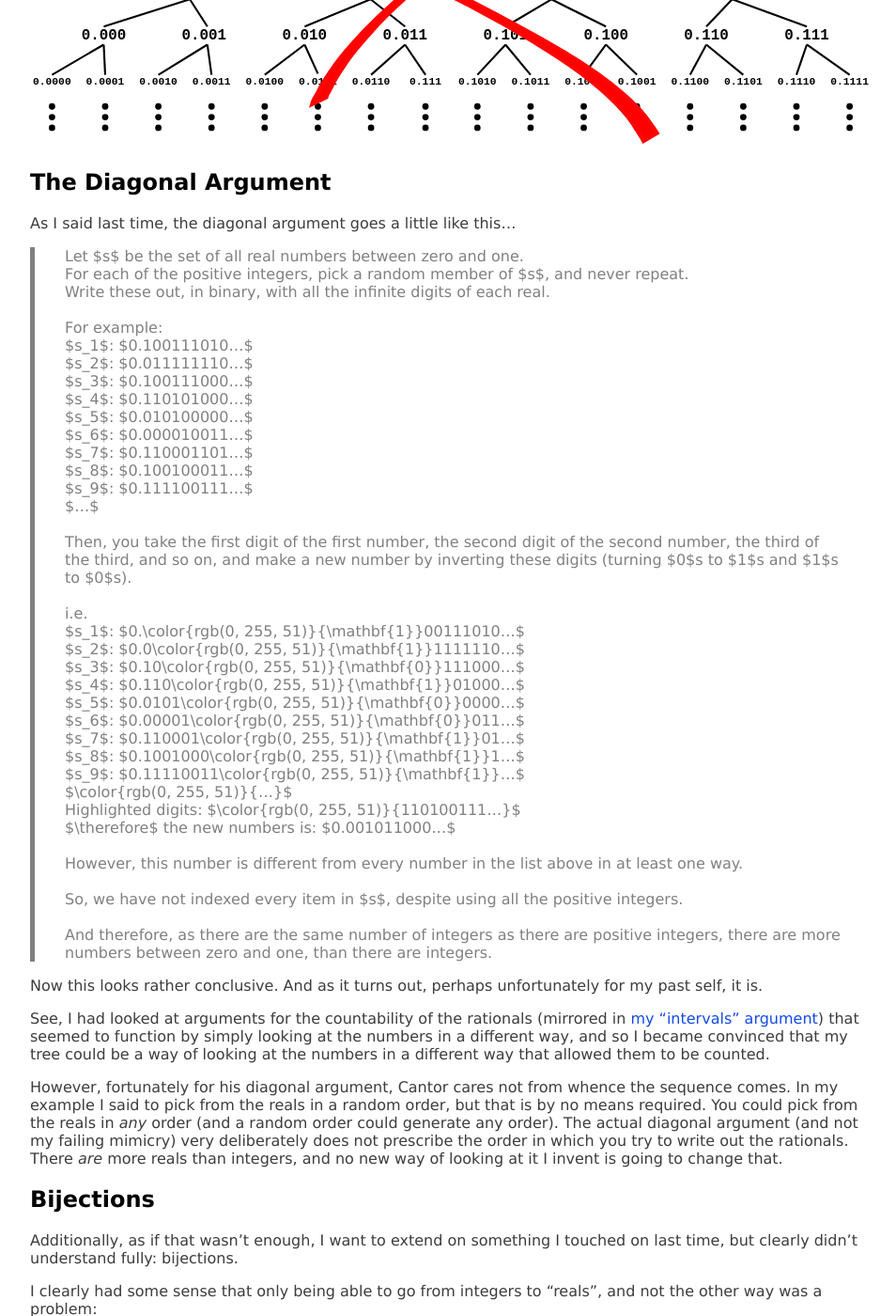
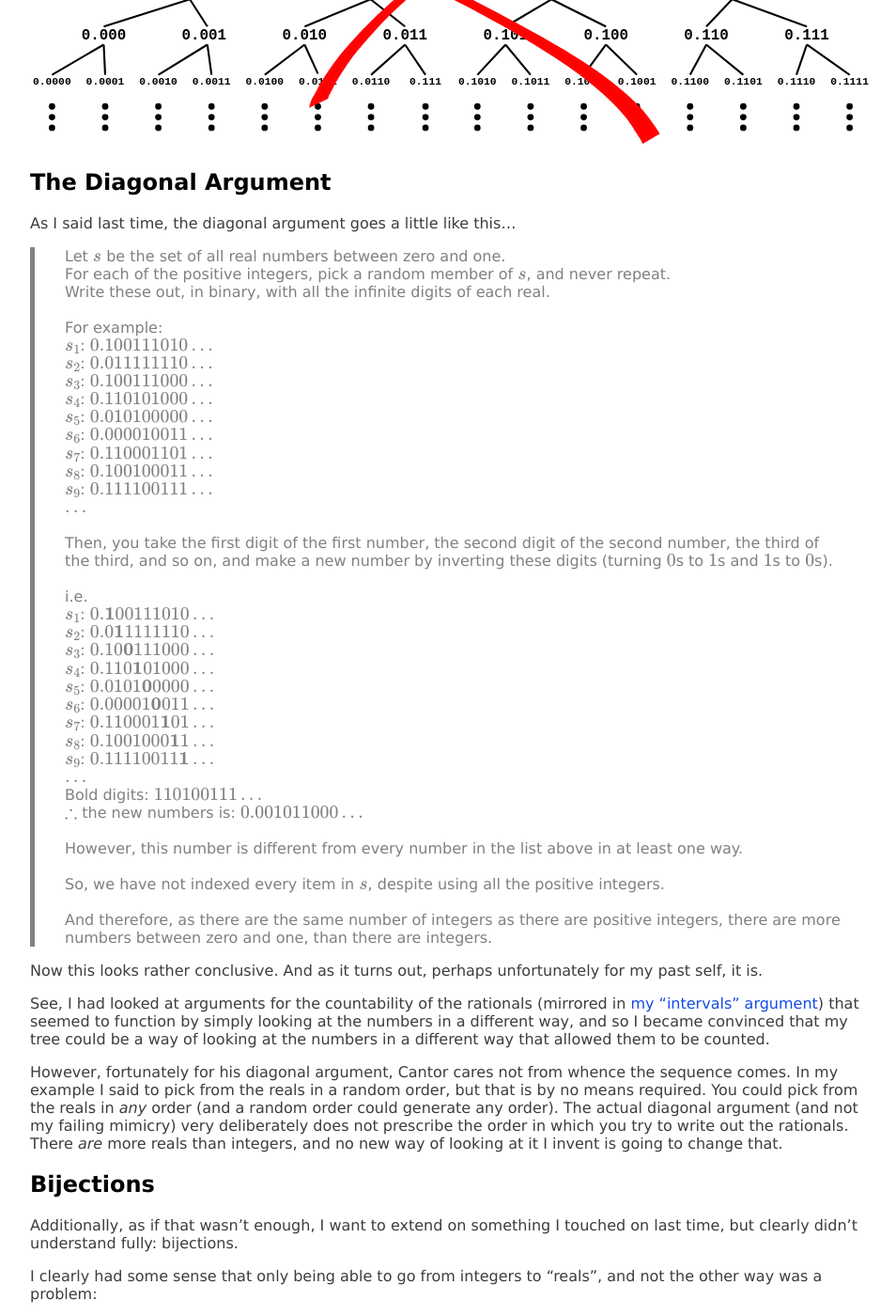
Before and after one commit to thewrongjames/blog, a Jekyll site: the page built from _articles/some-of-the-likely-many-ways-i-was-wrong-about-infinity-trees.md, in a window 1280 px wide and 1400 px high, scrolled down 641 px. Shown: the whole window at 94% size, without its empty margins (160-1114 px from the left). Built offline with Jekyll 4.4.1, drawn with Linux system fonts in a browser that asks for light colours; some of the changed text lies outside the part shown.

Commit message:
Add mathjax
Got rid of some colour stuff I had been doing too because it was
colouring the rest of the line. Not incredibly keen on working out how
to fix that right now.

```diff
--- a/_articles/some-of-the-likely-many-ways-i-was-wrong-about-infinity-trees.md
+++ b/_articles/some-of-the-likely-many-ways-i-was-wrong-about-infinity-trees.md
@@ -5,6 +5,7 @@ published_time: 2019.56011227942
 ---
 
 {% include article-top.html %}
+{% include use-mathjax.html %}
 
 I'm now almost two years, and an actual discrete mathematics course, ahead of my apparently-bored-towards-the-end-of-high-school-self, and I'm feeling ready to replace [my old mistakes](\infinity-trees) with some fresh new ones. So below are at least some of the reasons I think I was wrong last time, which I will delve into in this post.
 
@@ -47,17 +48,17 @@ As I said last time, the diagonal argument goes a little like this...
 > inverting these digits (turning $0$s to $1$s and $1$s to $0$s).
 > <br>
 > i.e.
-> $s_1$: $0.\color{rgb(0, 255, 51)}{\mathbf{1}}00111010...$
-> $s_2$: $0.0\color{rgb(0, 255, 51)}{\mathbf{1}}1111110...$
-> $s_3$: $0.10\color{rgb(0, 255, 51)}{\mathbf{0}}111000...$
-> $s_4$: $0.110\color{rgb(0, 255, 51)}{\mathbf{1}}01000...$
-> $s_5$: $0.0101\color{rgb(0, 255, 51)}{\mathbf{0}}0000...$
-> $s_6$: $0.00001\color{rgb(0, 255, 51)}{\mathbf{0}}011...$
-> $s_7$: $0.110001\color{rgb(0, 255, 51)}{\mathbf{1}}01...$
-> $s_8$: $0.1001000\color{rgb(0, 255, 51)}{\mathbf{1}}1...$
-> $s_9$: $0.11110011\color{rgb(0, 255, 51)}{\mathbf{1}}...$
-> $\color{rgb(0, 255, 51)}{...}$
-> Highlighted digits: $\color{rgb(0, 255, 51)}{110100111...}$
+> $s_1$: $0.\mathbf{1}00111010...$
+> $s_2$: $0.0\mathbf{1}1111110...$
+> $s_3$: $0.10\mathbf{0}111000...$
+> $s_4$: $0.110\mathbf{1}01000...$
+> $s_5$: $0.0101\mathbf{0}0000...$
+> $s_6$: $0.00001\mathbf{0}011...$
+> $s_7$: $0.110001\mathbf{1}01...$
+> $s_8$: $0.1001000\mathbf{1}1...$
+> $s_9$: $0.11110011\mathbf{1}...$
+> $...$
+> Bold digits: $110100111...$
 > $\therefore$ the new numbers is: $0.001011000...$
 > <br>
 > However, this number is different from every number in the list above in at
--- /dev/null
+++ b/_includes/use-mathjax.html
@@ -0,0 +1,2 @@
+<script id="MathJax-script" async src="https://cdn.jsdelivr.net/npm/mathjax@3/es5/tex-mml-chtml.js"></script>
+<script src="/static/js/set-mathjax-delimiters.js"></script>
--- a/_layouts/default.html
+++ b/_layouts/default.html
@@ -11,6 +11,7 @@
     <meta charset="UTF-8">
     <meta name="viewport" content="width=device-width, initial-scale=1.0, maximum-scale=1.0">
     <script src="/static/js/dark-mode-management.js" defer></script>
+    <script id="MathJax-script" async src="https://cdn.jsdelivr.net/npm/mathjax@3/es5/tex-mml-chtml.js"></script>
   </head>
   <body>
     <header id="header">
@@ -31,7 +32,9 @@
         -->
         <p id="dark-mode-controls" class="dark-mode-controls hidden">
           <input type="checkbox" id="dark-mode-checkbox"></input>
-          <label for="dark-mode-checkbox">Fancy a trip to the dark side?</label>
+          <label for="dark-mode-checkbox">
+            Fancy a trip to the <em>dark side</em>?
+          </label>
         </p>
       </div>
     </header>
--- /dev/null
+++ b/static/js/set-mathjax-delimiters.js
@@ -0,0 +1,5 @@
+window.MathJax = {
+  tex: {
+    inlineMath: [['$', '$']]
+  }
+};
```
Also changed, not shown: _articles/infinity-trees.md (+12 -11 lines).
